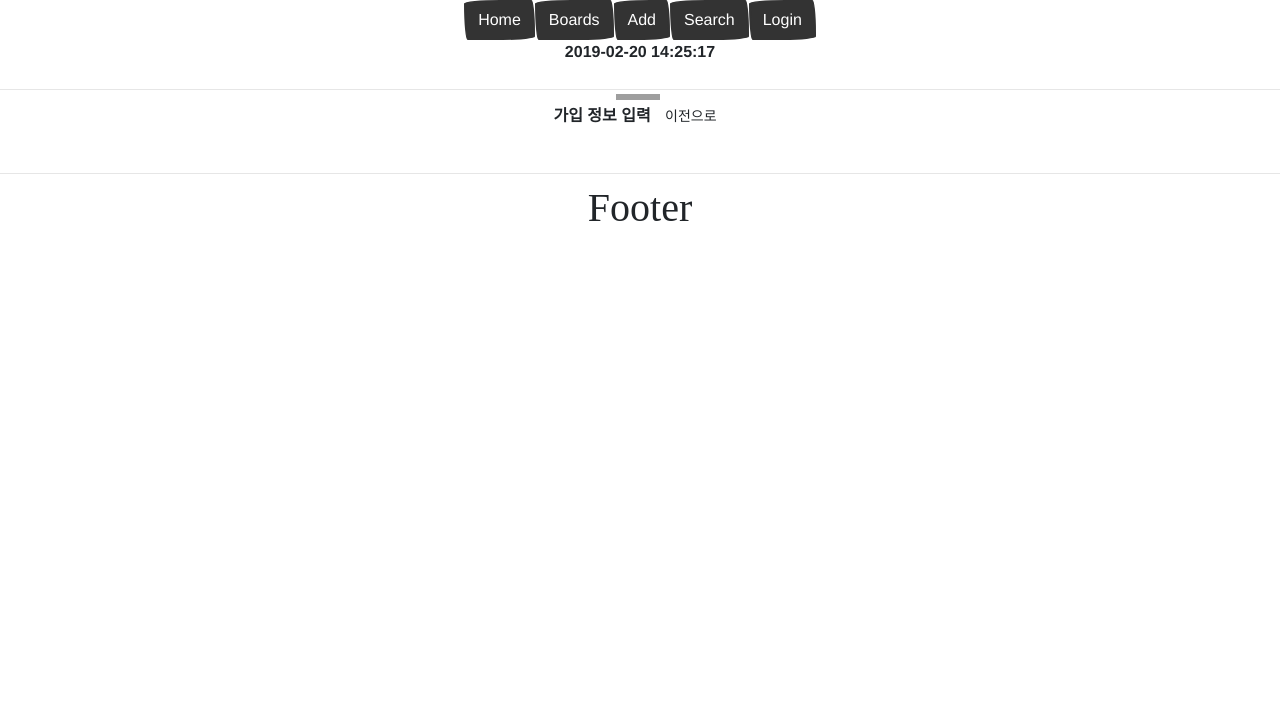
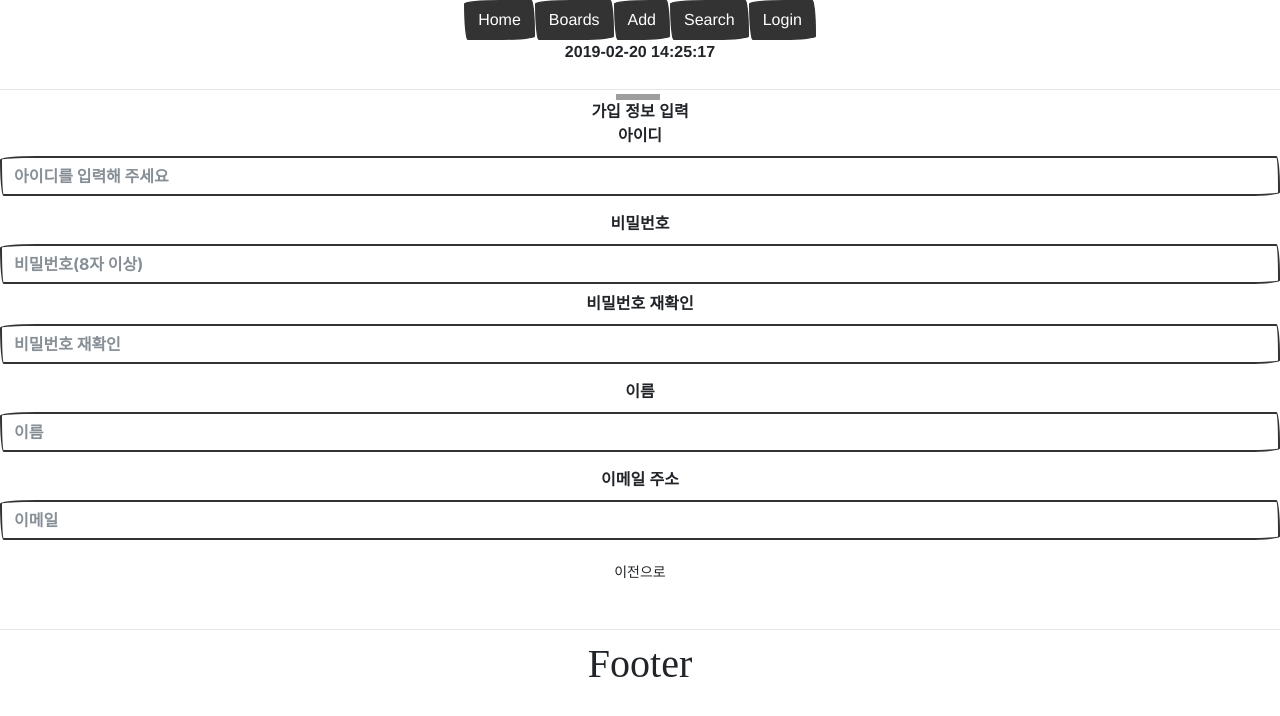
Before and after one commit to baebyoungjoo/vue-springboot-toy01, a Vue app in the folder frontend/: page /join/signUp in a window 1280 px wide. Shown: the top 716 px of the page. Built offline with nearby package versions, Linux system fonts and the light colour scheme; grey boxes are pictures that could not be loaded; a web font is replaced by a local one.

Commit message:
axios 분리, 회원가입 폼
회원가입 폼 마저 해야...

```diff
--- a/frontend/src/assets/styles/style.css
+++ b/frontend/src/assets/styles/style.css
@@ -139,3 +139,12 @@ dl, ul, ol, menu, li {
 .cont_agreement .tit_article2 {
   font-weight: normal;
 }
+.txt_message {
+  padding: 8px 0 0 13px;
+  font-family: '돋움','dotum','Apple SD Gothic Neo','sans-serif';
+  font-size: 12px;
+  color: #dc321e;
+  font-weight: normal;
+  line-height: 1.5;
+  text-indent: 0;
+}
--- a/frontend/src/components/BoardList.vue
+++ b/frontend/src/components/BoardList.vue
@@ -34,7 +34,7 @@
 </template>
 
 <script>
-import http from "../http-common"
+import { axiosInstanceBoard } from "../http-common"
 /* eslint-disable no-console */
 export default {
   name: 'HelloWorld',
@@ -45,7 +45,7 @@ export default {
   },
   methods: {
     retrieveBoards() {
-      http.get("/boards")
+      axiosInstanceBoard.get("/boards")
       .then(response => {
         this.boards = response.data
         // console.log(response.data)
@@ -58,7 +58,7 @@ export default {
       this.retrieveBoards()
     },
     hitup(boardId) {
-      http
+      axiosInstanceBoard
         .put("/board/" + boardId)
         .then(response => {
           // console.log(response.data);
--- a/frontend/src/components/Boards.vue
+++ b/frontend/src/components/Boards.vue
@@ -30,7 +30,7 @@
 </template>
 
 <script>
-import http from "../http-common";
+import { axiosInstanceBoard } from "../http-common";
 
 export default {
   name: "board",
@@ -44,7 +44,7 @@ export default {
         text: this.board.text
       };
 
-      http
+      axiosInstanceBoard
         .put("/board/" + this.board.id, data)
         .then(response => {
           // console.log(response.data);
@@ -55,7 +55,7 @@ export default {
         });
     },
     deleteBoard() {
-      http
+      axiosInstanceBoard
         .delete("/board/" + this.board.id)
         .then(response => {
           // console.log(response.data);
--- a/frontend/src/components/PostBoard.vue
+++ b/frontend/src/components/PostBoard.vue
@@ -28,7 +28,7 @@
 </template>
 
 <script>
-import http from '../http-common'
+import { axiosInstanceBoard } from '../http-common'
 
 export default {
   name: 'post-board',
@@ -52,8 +52,7 @@ export default {
         writer: this.board.writer,
         text: this.board.text
       };
-
-        http
+      axiosInstanceBoard
         .post("/board", data)
         .then(response => {
           this.board.id = response.data.id;
--- a/frontend/src/components/SearchBoard.vue
+++ b/frontend/src/components/SearchBoard.vue
@@ -18,7 +18,7 @@
 </template>
 
 <script>
-import http from "../http-common";
+import { axiosInstanceBoard } from "../http-common";
 
 export default {
   name: "search-customer",
@@ -31,7 +31,7 @@ export default {
   methods: {
     /* eslint-disable no-console */
     searchBoards() {
-      http
+      axiosInstanceBoard
         .get("/board/" + this.id)
         .then(response => {
           this.boards = response.data; // JSON are parsed automatically.
--- a/frontend/src/components/joins/SignUp.vue
+++ b/frontend/src/components/joins/SignUp.vue
@@ -7,13 +7,123 @@
     </div>
     가입 정보 입력
 
+    <div class="form-group">
+      <div>
+        <dl>
+          <dt><label>아이디</label></dt>
+          <dd>
+            <div>
+              <input type="text" class="form-control" id="userId" required v-model="userId" @change="duplicateIdCheckHandler" @focus="isDuplicated = false" @blur="duplicateIdCheckHandler" placeholder="아이디를 입력해 주세요" name="userId">
+            </div>
+            <div v-if="isDuplicated">
+              <p class="txt_message">이미 사용된 아이디여서 또 사용할 수 없어요. 다른 아이디를 입력해 주세요.</p>
+            </div>
+          </dd>
+        </dl>
+        <dl>
+          <dt><label>비밀번호</label></dt>
+          <dd>
+            <div>
+              <input type="password" class="form-control" id="password1" required v-model="password1" maxlength="32" placeholder="비밀번호(8자 이상)" @focus="passwordOnlyNum = false" @blur="passwordValidCheck" name="password1">
+            </div>
+            <div v-if="passwordOnlyNum">
+              <p class="txt_message">숫자로 된 비밀번호는 사용할 수 없어요! 영문자, 특수문자를 함께 입력해 주세요.
+</p>
+            </div>
+          </dd>
+          <dt><label>비밀번호 재확인</label></dt>
+          <dd>
+            <div>
+              <input type="password" class="form-control" id="password2" required v-model="password2" maxlength="32" placeholder="비밀번호 재확인" name="password2" @focus="isMatched = false" @blur="compareTwoPassword">
+            </div>
+            <div v-if="isMatched">
+              <p class="txt_message">비밀번호와 일치하지 않습니다. 다시 입력해 주세요.</p>
+            </div>
+          </dd>
+        </dl>
+      </div>
+
+      <div>
+        <dl>
+          <dt><label>이름</label></dt>
+          <dd>
+            <div>
+              <input type="text" class="form-control" id="userName" required v-model="userName" placeholder="이름" maxlength="32" name="userName" @blur="nameValidCheck">
+            </div>
+            <div v-if="isDuplicated">
+              <p class="txt_message">사용할 수 없는 문자가 있어요. 한글(성과 이름을 공백없이 입력) 또는 영문만 입력해 주세요.</p>
+            </div>
+          </dd>
+        </dl>
+        <dl>
+          <dt><label>이메일 주소</label></dt>
+          <dd>
+            <div>
+              <input type="text" class="form-control" id="email" required v-model="email" placeholder="이메일" name="email">
+            </div>
+          </dd>
+        </dl>
+      </div>
+    </div>
+
     <router-link class="btn btn-sm" to="/join/joinTerms">이전으로</router-link>
 
   </div>
 </template>
 
 <script>
-  /* TODO */
+/* TODO */
+import { axiosInstanceMember } from '../../http-common'
+
+export default {
+  name: "signUp",
+  data() {
+    return {
+      userId: '',
+      password1: '',
+      password2: '',
+      userName: '',
+      email: '',
+      isDuplicated: false,
+      isMatched: false,
+      passwordOnlyNum: false,
+    }
+  },
+  methods: {
+    duplicateIdCheckHandler() {
+      axiosInstanceMember
+        .get("/check/" + this.userId)
+        .then(response => {
+          response.data == 'ok' ? this.isDuplicated = true : this.isDuplicated = false
+          // console.log(response.data)
+        })
+        .catch(error => {
+          console.log(error)
+        })
+    },
+    compareTwoPassword() {
+      this.password1 === this.password2 ? this.isMatched = false : this.isMatched = true
+    },
+    nameValidCheck() {
+      /* TODO */
+      /* 공백 검사, 특수문자, 숫자 들어가면 안됨 */
+    },
+    passwordValidCheck() {
+      /* TODO */
+      /* 패스워드 패턴 체크 - 숫자, 문자, 특수문자 포함 8자리 이상 32자리 이하 */
+      const numPattern = /[0-9]/
+      const strPattern = /[a-zA-z]/
+      const spcPattern = /[~!@#$%^&*()_+|<>?:{}]/
+
+      if (!numPattern.test(this.password1)) {
+        this.passwordOnlyNum = true
+      } else {
+        this.passwordOnlyNum = false
+      }
+    }
+  }
+}
+
 </script>
 
 <style src="@/assets/styles/style.css">
--- a/frontend/src/http-common.js
+++ b/frontend/src/http-common.js
@@ -1,9 +1,16 @@
 import axios from 'axios'
 
-export default axios.create({
+export const axiosInstanceBoard = axios.create({
   // baseURL: 'http://49.236.136.5:6335/api',
   baseURL: 'http://localhost:6335/api',
   headers: {
     'Content-type': 'application/json'
   }
 })
+
+export const axiosInstanceMember = axios.create({
+  baseURL: 'http://localhost:6335/member',
+  headers: {
+    'Content-type': 'application/json'
+  }
+})
```
Also changed, not shown: frontend/src/components/Footer.vue (+4 -4 lines), frontend/src/components/Header.vue (indentation only), 1 other file (tests, documents, lock files or other folders). Lines whose indentation alone changed are shown as unchanged.
